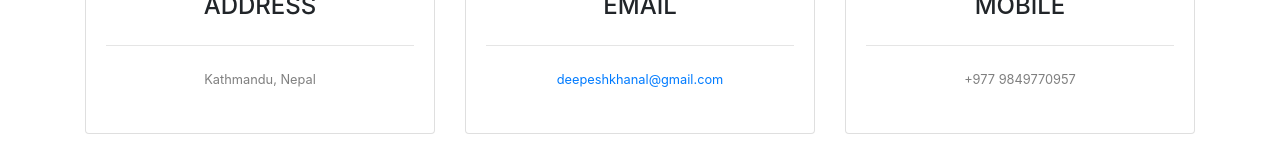
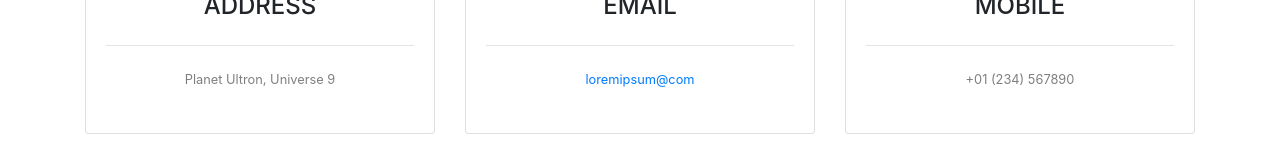
Before and after one commit to gorkhali125/angular-ui, an Angular app in the folder frontend/: page / in a window 1280 px wide. Shown: the part 590-750 px from the top of the page. Built offline with nearby package versions, Linux system fonts and the light colour scheme.

Commit message:
Update welcome page

```diff
--- a/frontend/src/app/components/welcome/welcome.component.html
+++ b/frontend/src/app/components/welcome/welcome.component.html
@@ -38,7 +38,7 @@
                             <i class="fa fa-map-marker text-primary mb-2"></i>
                             <h4 class="text-uppercase m-0">Address</h4>
                             <hr class="my-4" />
-                            <div class="small text-black-50">Kathmandu, Nepal</div>
+                            <div class="small text-black-50">Planet Ultron, Universe 9</div>
                         </div>
                     </div>
                 </div>
@@ -48,7 +48,7 @@
                             <i class="fa fa-envelope text-primary mb-2"></i>
                             <h4 class="text-uppercase m-0">Email</h4>
                             <hr class="my-4" />
-                            <div class="small text-black-50"><a href="#!">deepeshkhanal@gmail.com</a></div>
+                            <div class="small text-black-50"><a href="#!">loremipsum@com</a></div>
                         </div>
                     </div>
                 </div>
@@ -58,7 +58,7 @@
                             <i class="fa fa-mobile text-primary mb-2"></i>
                             <h4 class="text-uppercase m-0">Mobile</h4>
                             <hr class="my-4" />
-                            <div class="small text-black-50">+977 9849770957</div>
+                            <div class="small text-black-50">+01 (234) 567890</div>
                         </div>
                     </div>
                 </div>
```
